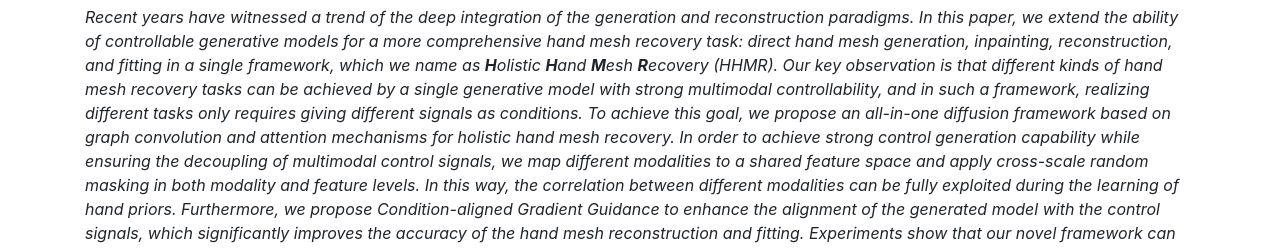
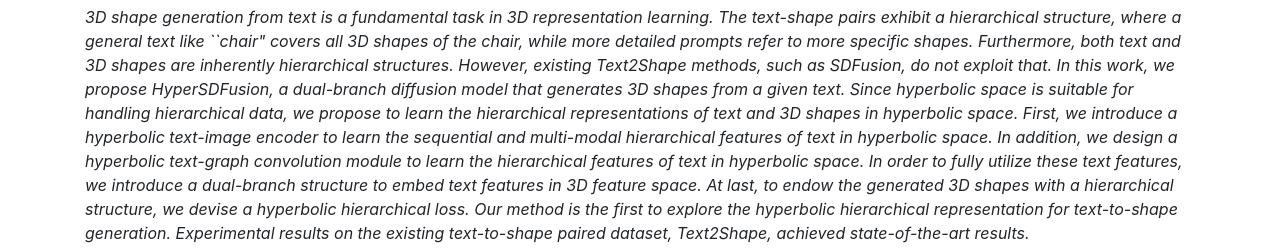
Before and after one commit to M-leng/M-leng.github.io, a plain HTML site: page index.html in a window 1280 px wide. Shown: the part 545-793 px from the top of the page. Drawn offline with nearby package versions, Linux system fonts and the light colour scheme.

Commit message:
Update index.html

```diff
--- a/index.html
+++ b/index.html
@@ -39,14 +39,7 @@
   <div class="container ">
     <div class="row">
       <div class="col-lg-12 col-md-12 col-sm-12 text-center  offset-xl-0 col-xl-12">
-        <p class="text-left"><em>Recent years have witnessed a trend of the deep integration of the generation and reconstruction paradigms.
-          In this paper, we extend the ability of controllable generative models for a more comprehensive hand mesh recovery task: direct hand mesh generation, inpainting, reconstruction, and fitting in a single framework, which we name as <b>H</b>olistic <b>H</b>and <b>M</b>esh <b>R</b>ecovery (HHMR).
-          Our key observation is that different kinds of hand mesh recovery tasks can be achieved by a single generative model with strong multimodal controllability, and in such a framework, realizing different tasks only requires giving different signals as conditions.
-          To achieve this goal, we propose an all-in-one diffusion framework based on graph convolution and attention mechanisms for holistic hand mesh recovery.
-          In order to achieve strong control generation capability while ensuring the decoupling of multimodal control signals, we map different modalities to a shared feature space and apply cross-scale random masking in both modality and feature levels.
-          In this way, the correlation between different modalities can be fully exploited during the learning of hand priors.
-          Furthermore, we propose Condition-aligned Gradient Guidance to enhance the alignment of the generated model with the control signals, which significantly improves the accuracy of the hand mesh reconstruction and fitting.
-          Experiments show that our novel framework can realize multiple hand mesh recovery tasks simultaneously and outperform the existing methods in different tasks, which provides more possibilities for subsequent downstream applications including gesture recognition, pose generation, mesh editing, and so on. </em></p>
+        <p class="text-left"><em> 3D shape generation from text is a fundamental task in 3D representation learning. The text-shape pairs exhibit a hierarchical structure, where a general text like ``chair" covers all 3D shapes of the chair, while more detailed prompts refer to more specific shapes. Furthermore, both text and 3D shapes are inherently hierarchical structures. However, existing Text2Shape methods, such as SDFusion, do not exploit that. In this work, we propose HyperSDFusion, a dual-branch diffusion model that generates 3D shapes from a given text. Since hyperbolic space is suitable for handling hierarchical data, we propose to learn the hierarchical representations of text and 3D shapes in hyperbolic space. First, we introduce a hyperbolic text-image encoder to learn the sequential and multi-modal hierarchical features of text in hyperbolic space. In addition, we design a hyperbolic text-graph convolution module to learn the hierarchical features of text in hyperbolic space. In order to fully utilize these text features, we introduce a dual-branch structure to embed text features in 3D feature space. At last, to endow the generated 3D shapes with a hierarchical structure, we devise a hyperbolic hierarchical loss. Our method is the first to explore the hyperbolic hierarchical representation for text-to-shape generation. Experimental results on the existing text-to-shape paired dataset, Text2Shape, achieved state-of-the-art results. </em></p>
         <p class="text-left">&nbsp;</p>
         <h5 class="text-center">
           <a>[arXiv (Coming Soon)]</a>
```
